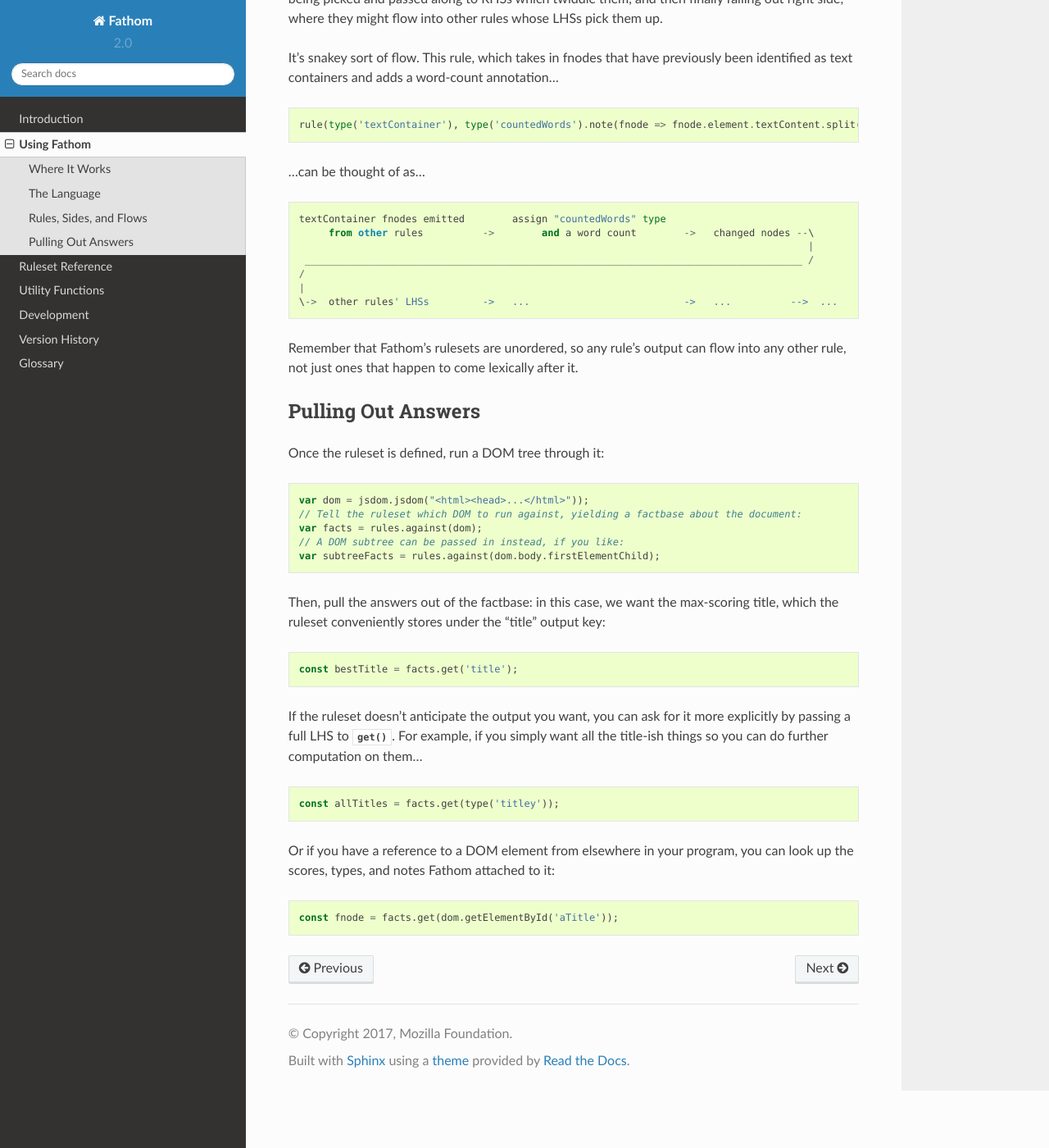
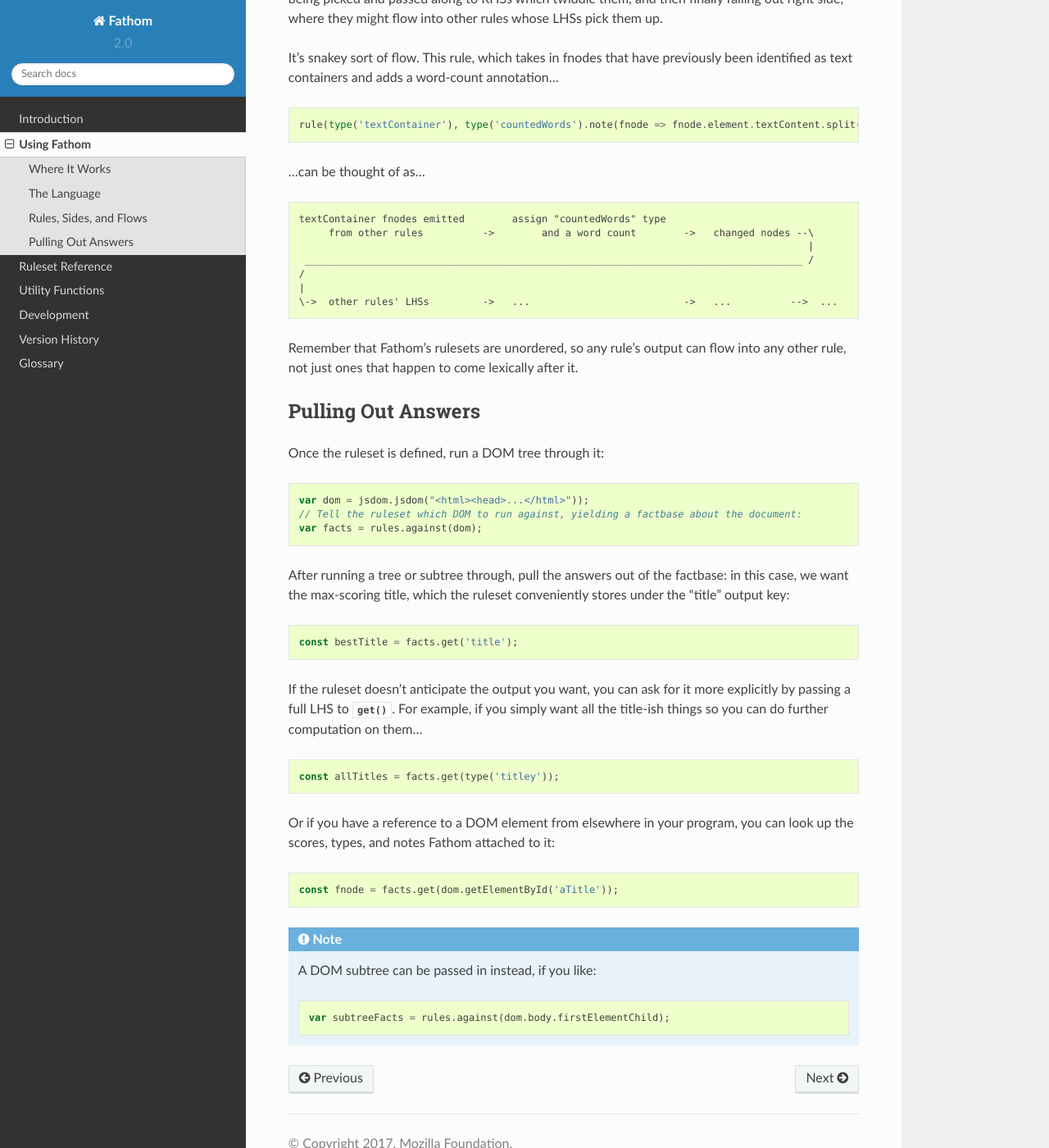
Before and after one commit to weilonge/fathom, a Sphinx documentation site: the page built from docs/using.rst, in a window 1280 px wide and 1400 px high, scrolled down 1230 px. Shown: the whole window at 82% size. Built offline with Sphinx 7.4.7 and the Read the Docs theme 2.0.0, drawn with Linux system fonts in a browser that asks for light colours.

Commit message:
More miscellaneous doc tweaks

```diff
--- a/docs/conf.py
+++ b/docs/conf.py
@@ -163,7 +163,7 @@
 # Add any paths that contain custom static files (such as style sheets) here,
 # relative to this directory. They are copied after the builtin static files,
 # so a file named "default.css" will overwrite the builtin "default.css".
-html_static_path = ['_static']
+html_static_path = []
 
 # Add any extra paths that contain custom files (such as robots.txt or
 # .htaccess) here, relative to this directory. These files are copied
--- a/docs/using.rst
+++ b/docs/using.rst
@@ -46,7 +46,9 @@
 
     rule(type('textContainer'), type('countedWords').note(fnode => fnode.element.textContent.split(/\s+/).length))
 
-...can be thought of as... ::
+...can be thought of as...
+
+.. code-block:: none
 
     textContainer fnodes emitted        assign "countedWords" type
          from other rules          ->        and a word count        ->   changed nodes --\
@@ -68,10 +70,8 @@
    var dom = jsdom.jsdom("<html><head>...</html>"));
    // Tell the ruleset which DOM to run against, yielding a factbase about the document:
    var facts = rules.against(dom);
-   // A DOM subtree can be passed in instead, if you like:
-   var subtreeFacts = rules.against(dom.body.firstElementChild);
 
-Then, pull the answers out of the factbase: in this case, we want the max-scoring title, which the ruleset conveniently stores under the "title" output key:
+After running a tree or subtree through, pull the answers out of the factbase: in this case, we want the max-scoring title, which the ruleset conveniently stores under the "title" output key:
 
 .. code-block:: js
 
@@ -88,3 +88,11 @@
 .. code-block:: js
 
    const fnode = facts.get(dom.getElementById('aTitle'));
+
+.. note::
+
+   A DOM subtree can be passed in instead, if you like:
+
+   .. code-block:: js
+
+      var subtreeFacts = rules.against(dom.body.firstElementChild);
--- a/docs/utilities.rst
+++ b/docs/utilities.rst
@@ -7,7 +7,7 @@
 Clustering
 ==========
 
-Fathom also provides a hierarchal clustering algorithm that helps you group nodes into clusters based on their proximity and similarity of ancestral structure:
+Fathom provides a hierarchal clustering algorithm that helps you group nodes into clusters based on their proximity and similarity of ancestral structure.
 
 .. autofunction:: clusters
 
--- a/lhs.js
+++ b/lhs.js
@@ -6,6 +6,9 @@
 /**
  * Take nodes that match a given DOM selector. Example:
  * ``dom('meta[property="og:title"]')``
+ *
+ * Every ruleset has at least one ``dom`` rule, as that is where nodes begin to
+ * flow into the system.
  */
 function dom(selector) {
     return new DomLhs(selector);
```
